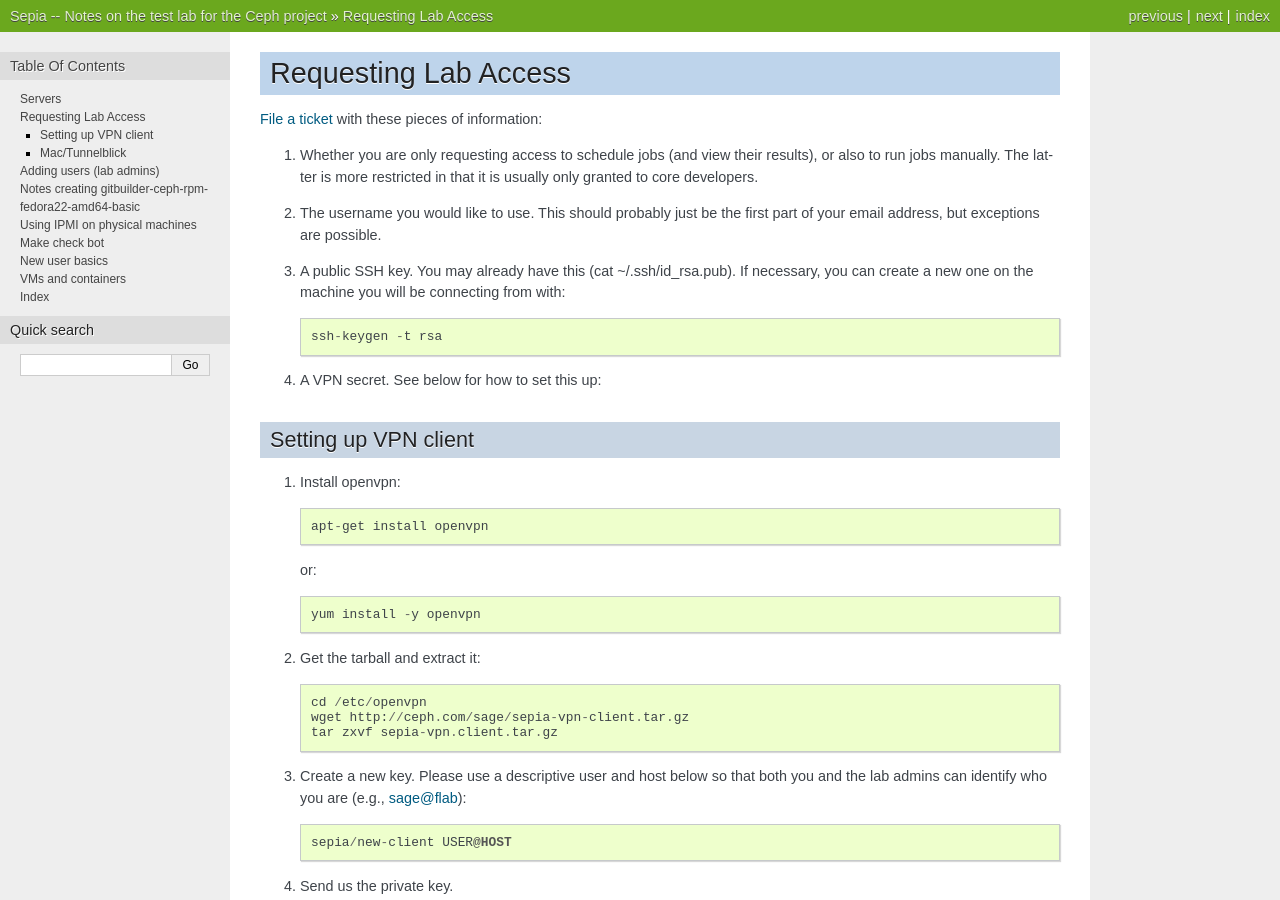
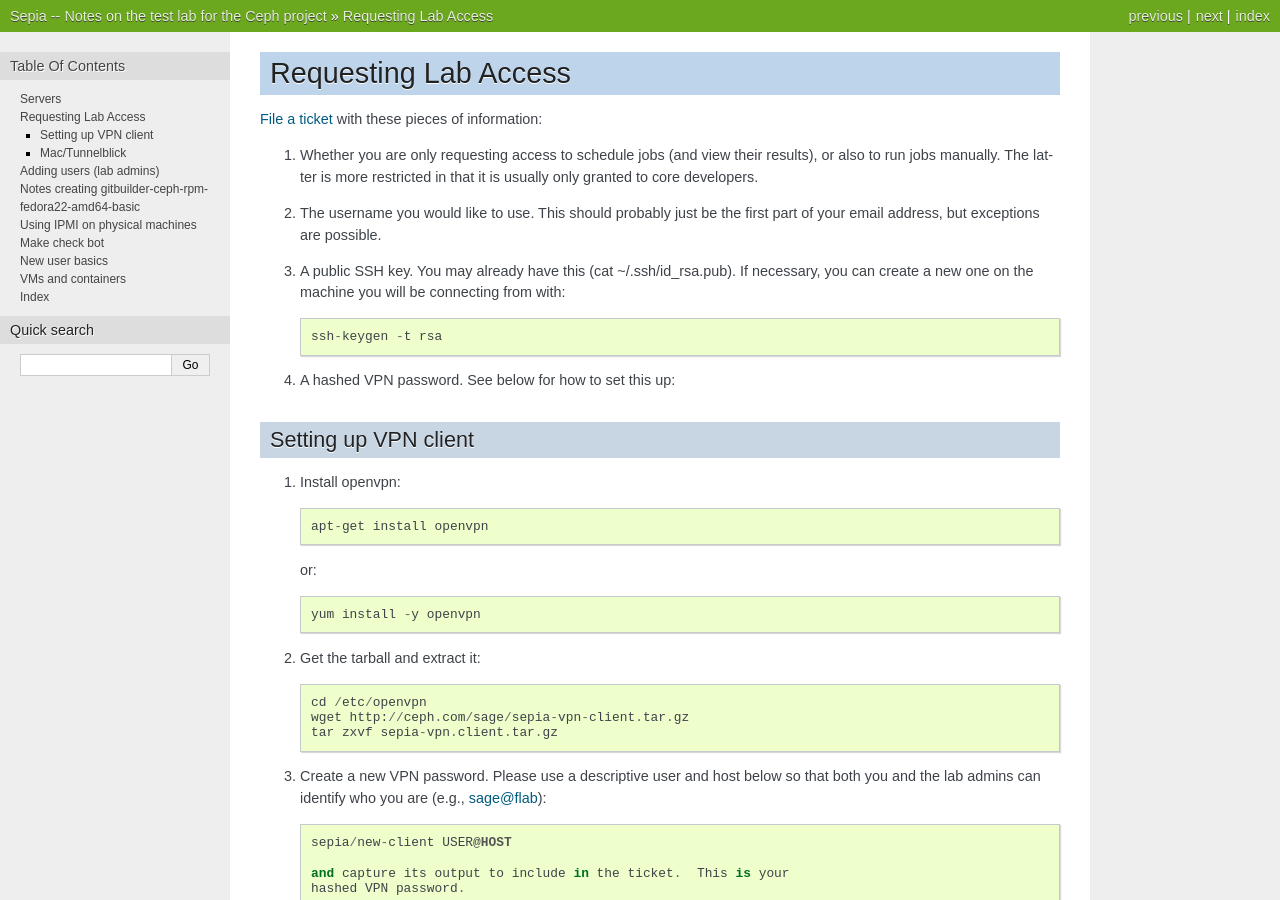
Before and after one commit to ceph/sepia, a Sphinx documentation site: the page built from doc/adding_users.rst, in a window 1280 px wide and 900 px high. Built offline with Sphinx 7.4.7, drawn with Linux system fonts in a browser that asks for light colours.

Commit message:
Clarify the openvpn new-client process a bit
Signed-off-by: Dan Mick <dan.mick@redhat.com>

```diff
--- a/doc/adding_users.rst
+++ b/doc/adding_users.rst
@@ -17,7 +17,7 @@ pieces of information:
 
     ssh-keygen -t rsa
 
-#. A VPN secret.  See below for how to set this up:
+#. A hashed VPN password.  See below for how to set this up:
 
 Setting up VPN client
 ---------------------
@@ -36,13 +36,14 @@ Setting up VPN client
     wget http://ceph.com/sage/sepia-vpn-client.tar.gz
     tar zxvf sepia-vpn.client.tar.gz
 
-#. Create a new key.  Please use a descriptive user and host below so
+#. Create a new VPN password.  Please use a descriptive user and host below so
    that both you and the lab admins can identify who you are (e.g.,
    sage@flab)::
 
     sepia/new-client USER@HOST
 
-#. Send us the private key.
+    and capture its output to include in the ticket.  This is your
+    hashed VPN password.
 
 #. Some distros use 'nogroup' in /etc/groups; some use 'nobody'.
    If yours does not use 'nogroup', edit the 'group' line in
```
